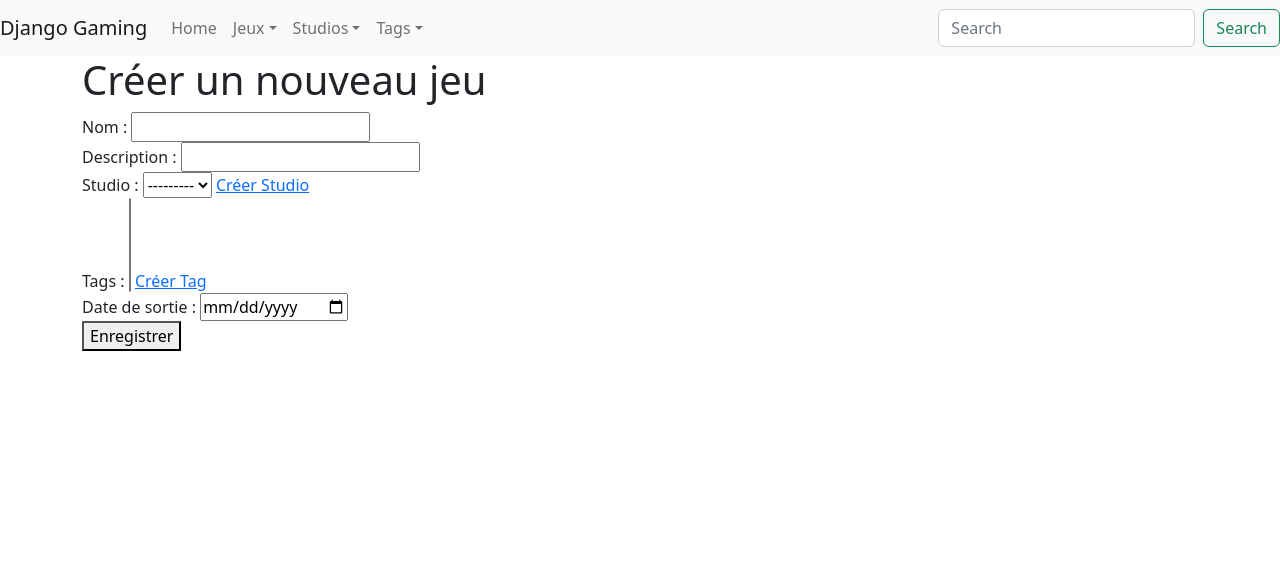
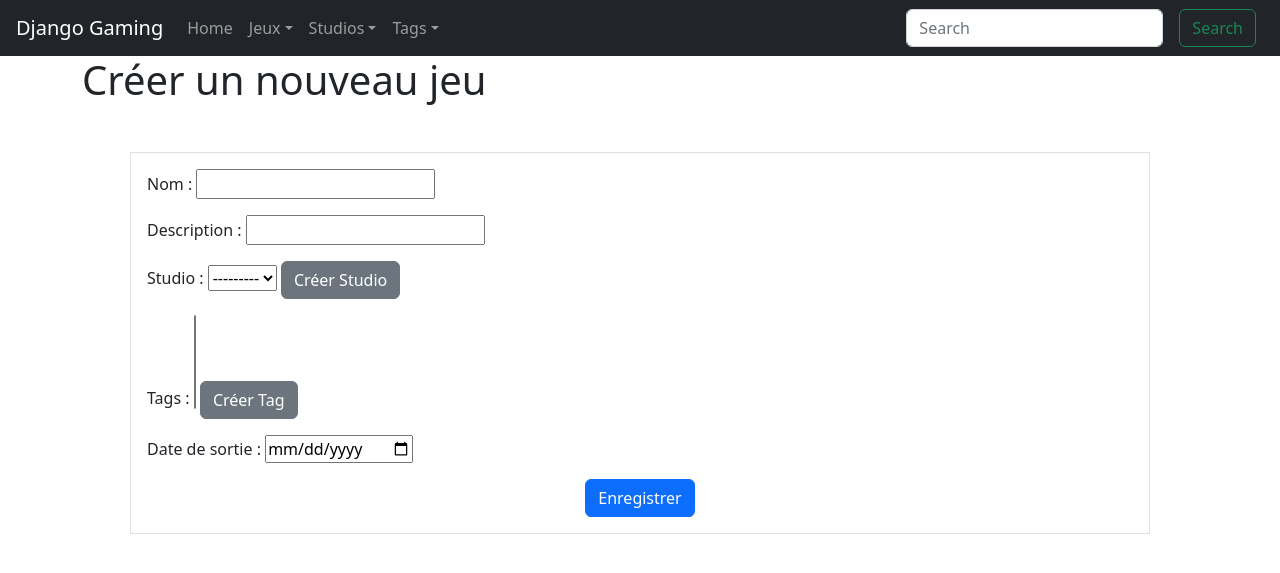
Before and after one commit to Noel-louis/django-gaming, a Django app: page /lesJeux/jeu/creerjeu/ in a window 1280 px wide. Shown: the top 573 px of the page. Run offline with Django 4.2, Linux system fonts and the light colour scheme; data that the repository does not hold is empty.

Commit message:
amélioration des templates

```diff
--- a/djangoGaming/lesJeux/templates/base.html
+++ b/djangoGaming/lesJeux/templates/base.html
@@ -17,8 +17,8 @@
 
 <body>
     {% block nav %}
-    <nav class="navbar navbar-expand-lg navbar-light bg-light">
-        <a class="navbar-brand" href="#">Django Gaming</a>
+    <nav class="navbar navbar-expand-lg navbar-dark bg-dark">
+        <a class="navbar-brand ms-3" href="#">Django Gaming</a>
         <button class="navbar-toggler" type="button" data-bs-toggle="collapse" data-bs-target="#navbarSupportedContent" aria-controls="navbarSupportedContent" aria-expanded="false" aria-label="Toggle navigation">
             <span class="navbar-toggler-icon"></span>
         </button>
@@ -52,10 +52,10 @@
             </ul>
 
         </div>
-        <form class="d-flex" role="search" action="{% url 'search' %}">
-            <input class="form-control me-2" type="search" placeholder="Search" aria-label="Search" id="stringsearch" name="stringsearch">
+        <form class="d-flex me-4 " role="search" action="{% url 'search' %}">
+            <input class="form-control me-3" type="search" placeholder="Search" aria-label="Search" id="stringsearch" name="stringsearch">
             <button class="btn btn-outline-success" type="submit">Search</button>
-          </form>
+        </form>
 
     </nav>
     {% endblock %}
--- a/djangoGaming/lesJeux/templates/creerjeux.html
+++ b/djangoGaming/lesJeux/templates/creerjeux.html
@@ -4,35 +4,37 @@
 
 
 <h1>Créer un nouveau jeu</h1>
-<form method="post">
+<form method="post" class="m-5 border">
     {% csrf_token %}
     <input type="hidden" name="next" value="{{ request.path }}">
-    <div>
+    <div class="form-group m-3">
         <label for="{{ form.nom.id_for_label }}">Nom :</label>
         {{ form.nom }}
     </div>
 
-    <div>
+    <div class="form-group m-3">
         <label for="{{ form.description.id_for_label }}">Description :</label>
         {{ form.description }}
     </div>
 
-    <div>
+    <div class="form-group m-3">
         <label for="{{ form.studio.id_for_label }}">Studio :</label>
         {{ form.studio }}
-        <a href="{% url 'creerstudio' %}?next={{ request.path }}">Créer Studio</a>
+        <a href="{% url 'creerstudio' %}?next={{ request.path }}" class="btn btn-secondary">Créer Studio</a>
     </div>
 
-    <div>
+    <div class="form-group m-3">
         <label for="{{ form.tags.id_for_label }}">Tags :</label>
         {{ form.tags }}
-        <a href="{% url 'creertag' %}">Créer Tag</a>
+        <a href="{% url 'creertag' %}" class="btn btn-secondary">Créer Tag</a>
     </div>
 
-    <div>
+    <div class="form-group m-3">
         <label for="{{ form.date.id_for_label }}">Date de sortie :</label>
         {{ form.date }}
     </div>
-    <button type="submit">Enregistrer</button>
+    <div class="m-3 text-center">
+        <button type="submit" class="btn btn-primary">Enregistrer</button>
+    </div>
 </form>
 {% endblock %}
--- a/djangoGaming/lesJeux/templates/jeu.html
+++ b/djangoGaming/lesJeux/templates/jeu.html
@@ -10,8 +10,8 @@
 <p>{{ jeu.studio }}</p>
 <h4>Liste des tags</h4>
 <p>{% for tag in tags%} {{tag.nom}} {% endfor %}</p>
-<a href="{% url 'listejeux' %}">Retour à la liste des jeux</a>
-<a href="{% url 'modifierjeux' jeu.nom %}">Modifier le jeu</a>
-<a href="{% url 'supprimerjeux' jeu.nom %}">Supprimer le jeu</a>
+<a href="{% url 'listejeux' %}" class="btn btn-secondary">Retour à la liste des jeux</a>
+<a href="{% url 'modifierjeux' jeu.nom %}" class="btn btn-secondary">Modifier le jeu</a>
+<a href="{% url 'supprimerjeux' jeu.nom %}" class="btn btn-secondary">Supprimer le jeu</a>
 
 {% endblock %}
--- a/djangoGaming/lesJeux/templates/modifierjeux.html
+++ b/djangoGaming/lesJeux/templates/modifierjeux.html
@@ -1,11 +1,11 @@
 {% extends 'base.html' %}
 {% block title %}Modification de jeu{% endblock %}
 {% block content %}
-<form method="post">
+<form method="post" class="mt-5 p-2 border">
     {% csrf_token %}
     {{form.as_p}}
     <input type="hidden" name="next" value="{{ request.path }}">
-    <button type="submit">Enregistrer</button>
+    <button type="submit" class="btn btn-primary">Enregistrer</button>
 </form>
 
 {% endblock %}
--- a/djangoGaming/lesJeux/templates/modifierstudio.html
+++ b/djangoGaming/lesJeux/templates/modifierstudio.html
@@ -1,11 +1,11 @@
 {% extends 'base.html' %}
 {% block title %}Modification de studio{% endblock %}
 {% block content %}
-<form method="post">
+<form method="post" class="mt-5 p-2 border">
     {% csrf_token %}
     {{form.as_p}}
     <input type="hidden" name="next" value="{{ request.path }}">
-    <button type="submit">Enregistrer</button>
+    <button type="submit" class="btn btn-primary">Enregistrer</button>
 </form>
 
 {% endblock %}
--- a/djangoGaming/lesJeux/templates/modifiertag.html
+++ b/djangoGaming/lesJeux/templates/modifiertag.html
@@ -1,11 +1,11 @@
 {% extends 'base.html' %}
 {% block title %}Modification du tag{% endblock %}
 {% block content %}
-<form method="post">
+<form method="post" class="mt-5 p-2 border">
     {% csrf_token %}
     {{form.as_p}}
     <input type="hidden" name="next" value="{{ request.path }}">
-    <button type="submit">Enregistrer</button>
+    <button type="submit" class="btn btn-primary">Enregistrer</button>
 </form>
 
 {% endblock %}
--- a/djangoGaming/lesJeux/templates/studio.html
+++ b/djangoGaming/lesJeux/templates/studio.html
@@ -6,8 +6,8 @@
 <p>{{ studio.description }}</p>
 <h4>date de création</h4>
 <p>{{ studio.date_creation }}</p>
-<a href="{% url 'listestudios' %}">Retour à la liste des studios</a>
-<a href="{% url 'modifierstudio' studio.nom %}">Modifier le studio</a>
-<a href="{% url 'supprimerstudio' studio.nom %}">Supprimer le studio</a>
+<a href="{% url 'listestudios' %}" class="btn btn-secondary">Retour à la liste des studios</a>
+<a href="{% url 'modifierstudio' studio.nom %}" class="btn btn-secondary">Modifier le studio</a>
+<a href="{% url 'supprimerstudio' studio.nom %}" class="btn btn-secondary">Supprimer le studio</a>
 
 {% endblock %}
--- a/djangoGaming/lesJeux/templates/tag.html
+++ b/djangoGaming/lesJeux/templates/tag.html
@@ -4,8 +4,8 @@
 <h1>{{ tag.nom }}</h1>
 <h4>Description</h4>
 <p>{{ tag.description }}</p>
-<a href="{% url 'listetags' %}">Retour à la liste des tagx</a>
-<a href="{% url 'modifiertag' tag.nom %}">Modifier le tag</a>
-<a href="{% url 'supprimertag' tag.nom %}">Supprimer le tag</a>
+<a href="{% url 'listetags' %}" class="btn btn-secondary">Retour à la liste des tagx</a>
+<a href="{% url 'modifiertag' tag.nom %}" class="btn btn-secondary">Modifier le tag</a>
+<a href="{% url 'supprimertag' tag.nom %}" class="btn btn-secondary">Supprimer le tag</a>
 
 {% endblock %}
--- a/djangoGaming/lesJeux/views.py
+++ b/djangoGaming/lesJeux/views.py
@@ -84,8 +84,6 @@ def listetags(request):
   tags = Tag.objects.all()
   return render(request, template_name='listetags.html', context={'tags': tags})
 
-from django.shortcuts import redirect
-
 def creer_tag(request):
     if request.method == 'POST':
         form = TagForm(request.POST)
```
Also changed, not shown: djangoGaming/lesJeux/templates/creerstudio.html (+7 -5 lines), djangoGaming/lesJeux/templates/creertag.html (+6 -4 lines), djangoGaming/lesJeux/templates/index.html (+4 -4 lines), djangoGaming/lesJeux/templates/listejeux.html (+6 -6 lines), djangoGaming/lesJeux/templates/listestudios.html (+6 -6 lines), djangoGaming/lesJeux/templates/listetags.html (+6 -6 lines), djangoGaming/lesJeux/templates/search.html (+6 -6 lines).
